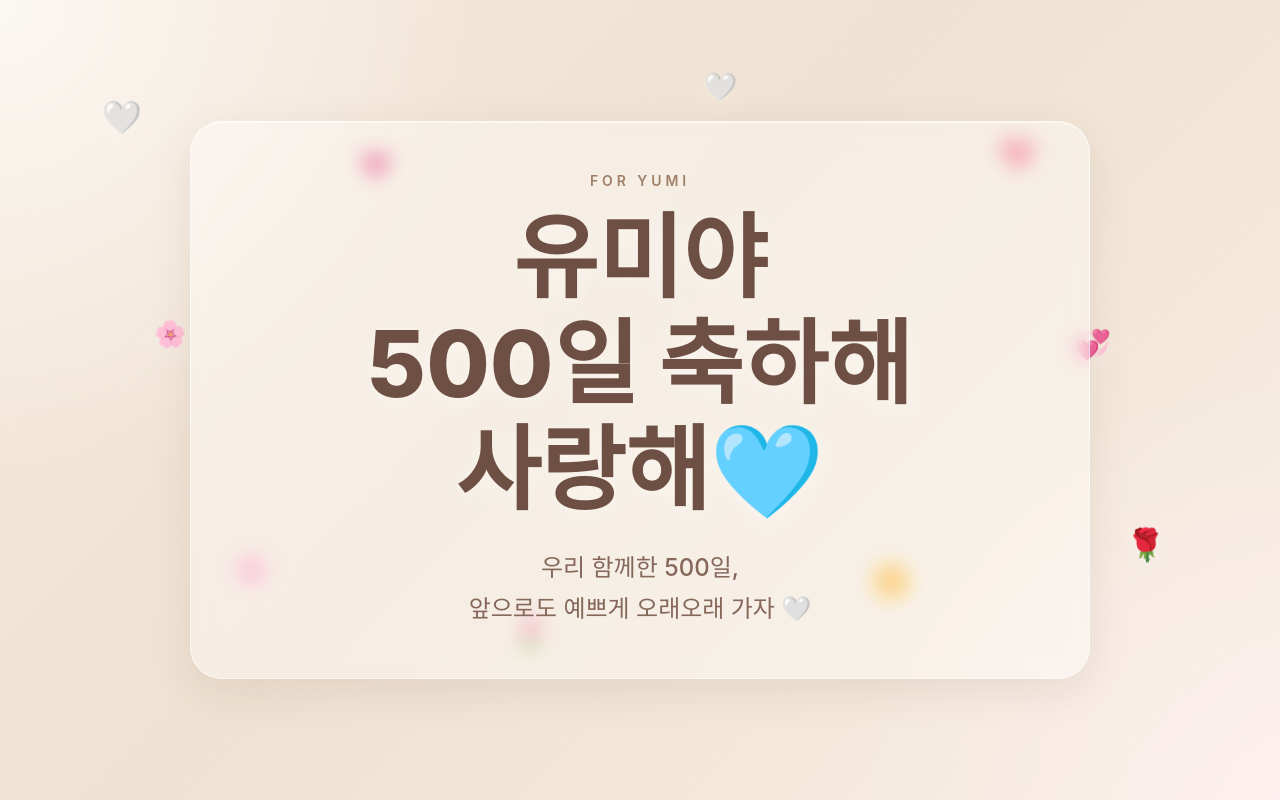
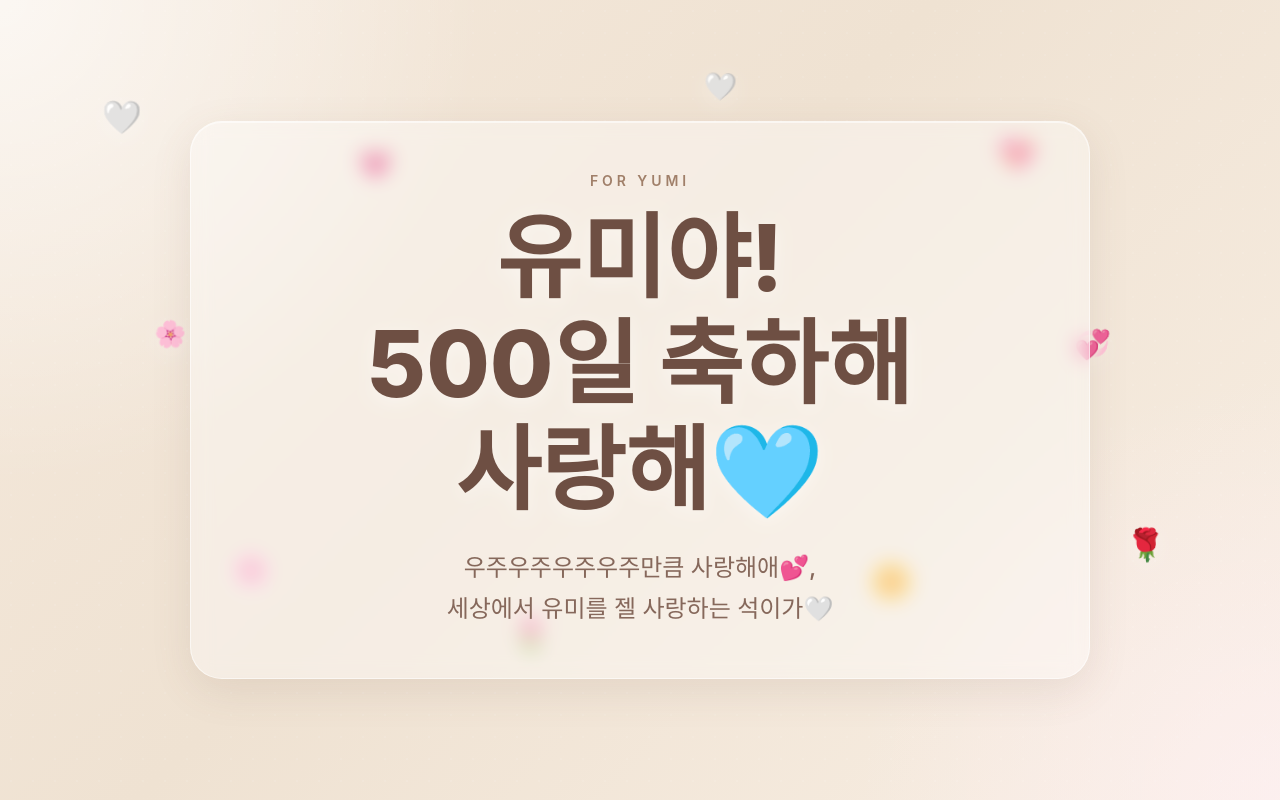
Before and after one commit to jhsgit7/qualifying-site, a Next.js app: page / in a window 1280 px wide. Built offline with nearby package versions, Linux system fonts and the light colour scheme.

Commit message:
Update page.js

```diff
--- a/app/page.js
+++ b/app/page.js
@@ -38,16 +38,16 @@ export default function Home() {
         <div className="card">
           <p className="small">for yumi</p>
           <h1>
-            유미야
+            유미야!
             <br />
             500일 축하해
             <br />
             사랑해🩵
           </h1>
           <p className="sub">
-            우리 함께한 500일,
+            우주우주우주우주만큼 사랑해애💕,
             <br />
-            앞으로도 예쁘게 오래오래 가자 🤍
+            세상에서 유미를 젤 사랑하는 석이가🤍
           </p>
         </div>
       </main>
```
